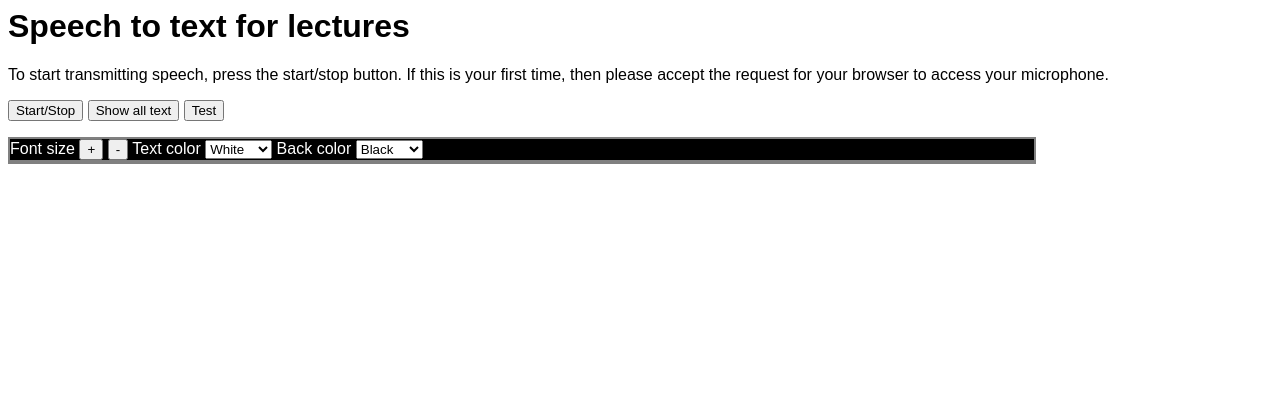
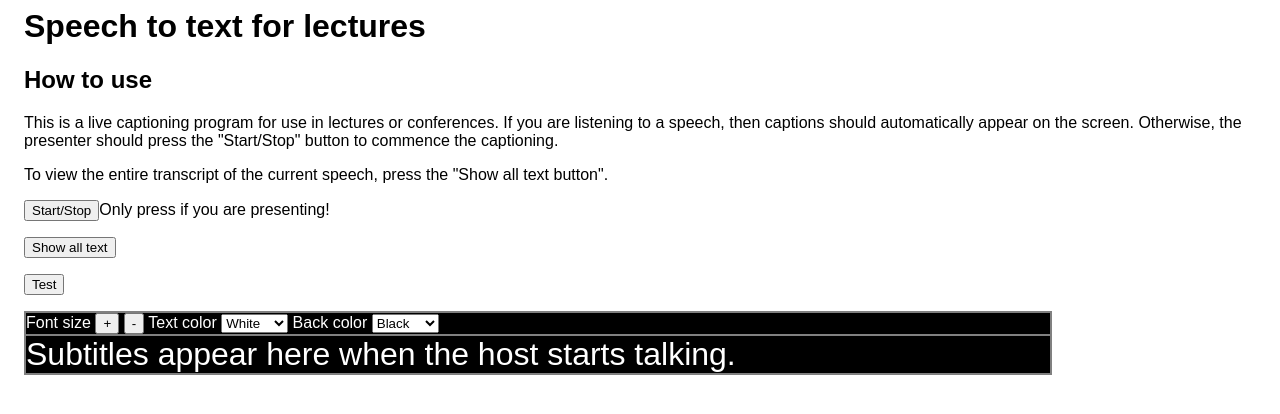
Before and after one commit to Hydrangea028/Web-Research-Sprint-1, a website: page pages/index.html in a window 1280 px wide. Drawn offline with Linux system fonts and the light colour scheme; no server answers.

Commit message:
Almost final`
For design

```diff
--- a/pages/client.js
+++ b/pages/client.js
@@ -73,10 +73,6 @@ function startSpeech(event){
 				};
 			};
 
-			/*send that to server
-			socket.emit('subtitles', {
-				text:interimResult
-			});*/
 			socket.emit('send text', interimResult);
 		};
 	};
--- a/pages/index.html
+++ b/pages/index.html
@@ -8,12 +8,19 @@
 			<h1>Speech to text for lectures</h1>
 		</header>
 		<div id=main>
-			<p>To start transmitting speech, press the start/stop button. If this is your first time, then please accept the request for your browser to access your microphone.
+			<section id=instruction>
+				<h2>How to use</h2>
+				<p>This is a live captioning program for use in lectures or conferences. If you are listening to a speech, then captions should automatically appear on the screen. Otherwise, the presenter should press the "Start/Stop" button to commence the captioning.</p>
+				<p>To view the entire transcript of the current speech, press the "Show all text button".
+			</section>
+			<section id=present>
 			<p>
-				<button id=start>Start/Stop</button>
-				<button id=final>Show all text</button>
-				<button id=test>Test</button>
+				<button id=start>Start/Stop</button><label for=start>Only press if you are presenting!</label>
 			</p>
+				<p><button id=final>Show all text</button></p>
+				<p><button id=test>Test</button></p>
+
+			</section>
 			<div id=subtitle>
 				<div id=settings>
 					<label for=addFont>Font size</label>
@@ -44,7 +51,7 @@
 						<option value=white>White</option>
 					</select>
 				</div>
-				<div id=line></div>
+				<div id=line>Subtitles appear here when the host starts talking.</div>
 			</div>
 		</div>
 	</body>
--- a/pages/style.css
+++ b/pages/style.css
@@ -16,5 +16,7 @@
 }
 
 body{
+	padding-left:1em;
+	padding-right:1em;
 	font-family: "Ubuntu", "Arial",  sans-serif;
 }
```
Also changed, not shown: README.md.
